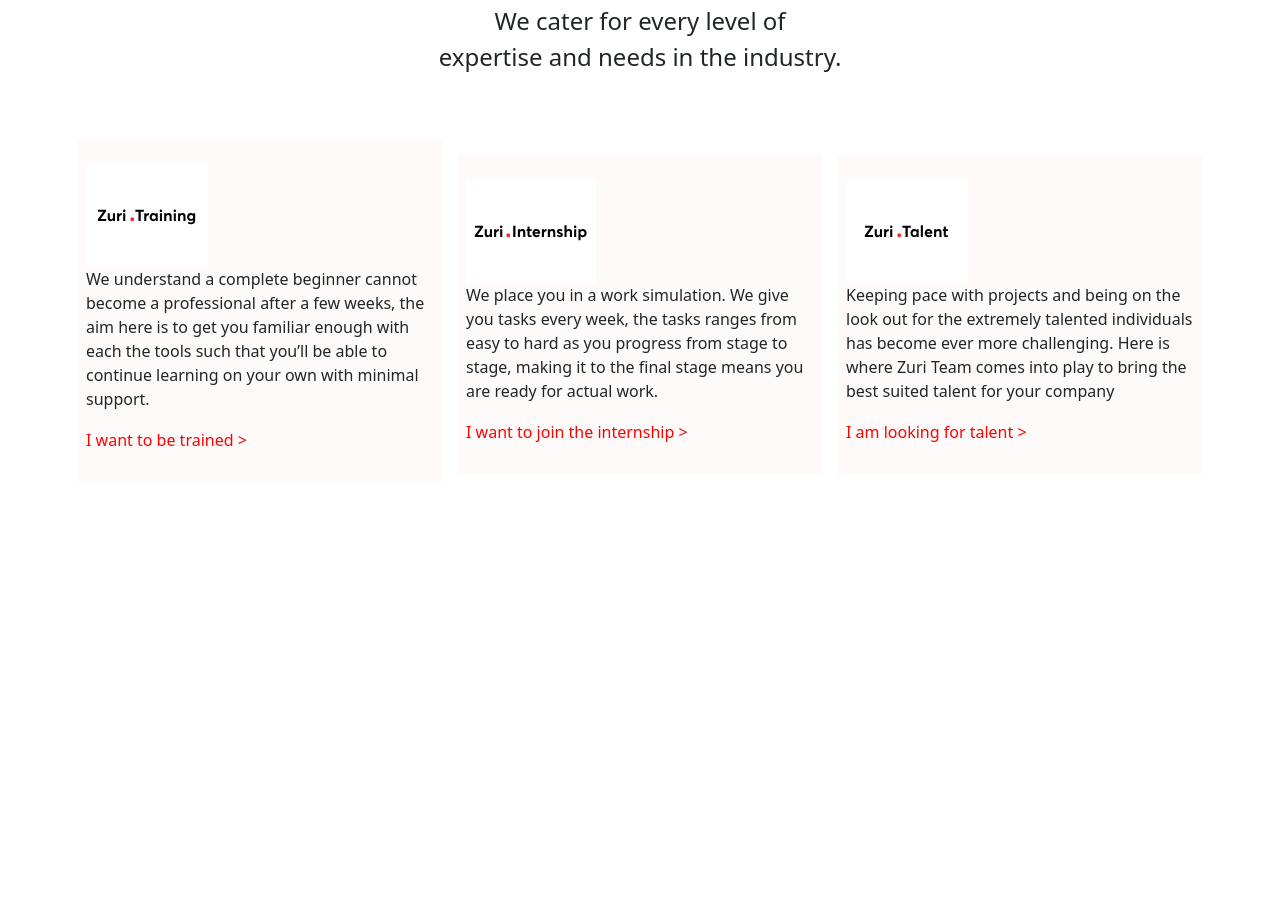
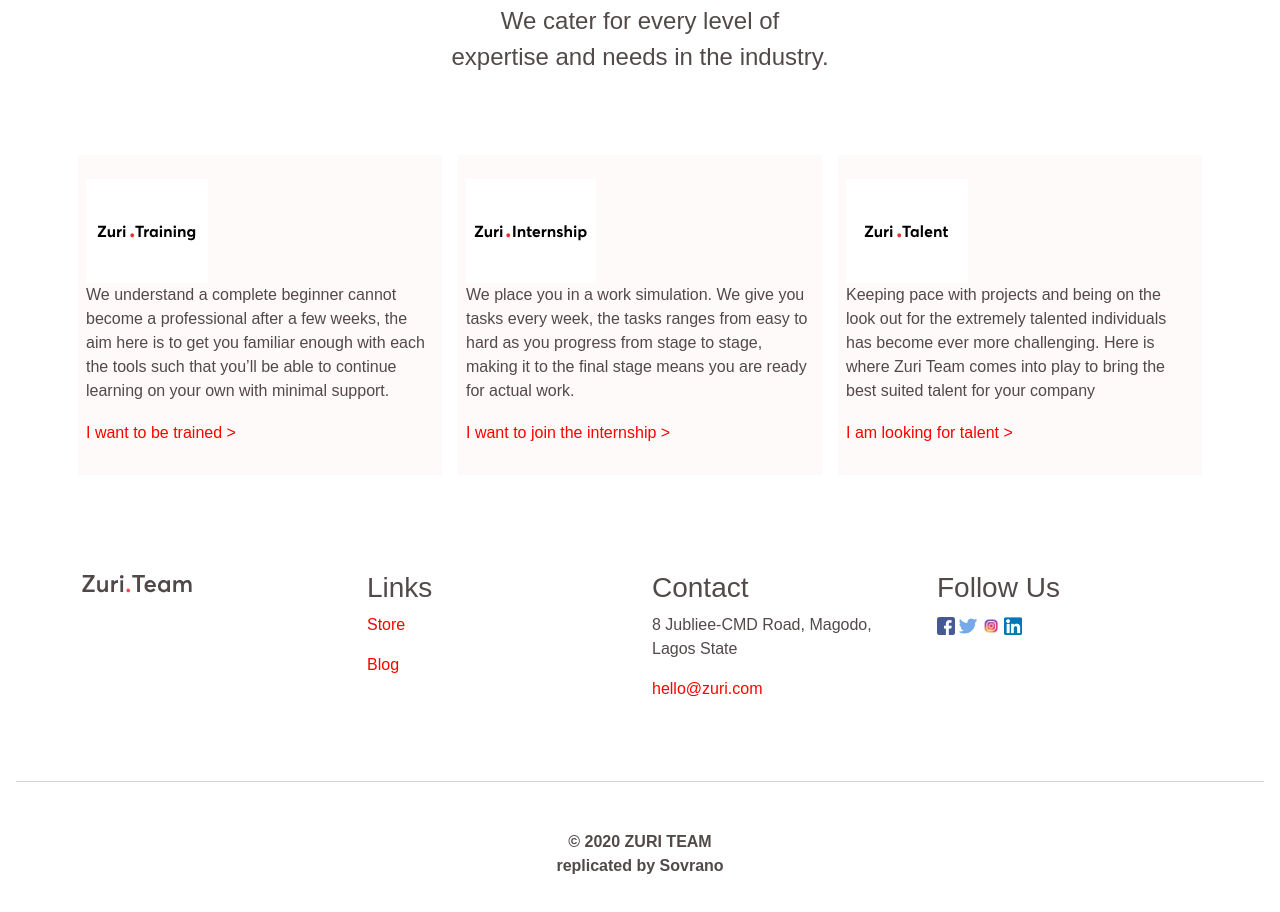
Before and after one commit to Sovrano28/Replication-of-Zuri-website, a plain HTML site: page zuri.html in a window 1280 px wide. Shown: the part 454-1366 px from the top of the page. Before the commit the page ends 937 px from the top, so only its background shows below. Drawn offline with Linux system fonts and the light colour scheme.

Commit message:
finishing the first page
finishing the first page of the Zuri website and proceeding to the next

```diff
--- a/style.css
+++ b/style.css
@@ -1,3 +1,8 @@
+body {
+    color: #524949;
+    font-family: Averta, sans-serif;
+}
+
 #hero-section {
     background-image: url(images/hero-bg.svg);
 }
@@ -65,3 +70,13 @@ a {
 #slogan {
     font-size: 24px;
 }
+
+.link-icons {
+    width: 18px;
+    height: 18px;
+}
+
+#copyright {
+    font-size: 16px;
+    font-weight: bold;
+}
--- a/zuri.html
+++ b/zuri.html
@@ -32,6 +32,7 @@
             </div>
         </div>
     </section>
+
     <section id="programs-section">
         <div class="col-12 text-center pt-5">
             <h5>BY Zuri Team</h5>
@@ -45,7 +46,7 @@
         </div>
         <div class="container pt-5">
             <div class="row">
-                <div class="col-md-4 px-2 programs">
+                <div class="col-md-4 px-2 pt-3 programs">
                     <div class="px-2 py-4 each-program">
                         <img src="images/zuri-training-img.svg" alt="" srcset="" class="">
                     <p>We understand a complete beginner cannot become a professional after a few weeks, the aim here is to get you familiar enough with each the tools such that you’ll be able to continue learning on your own with minimal support.</p>
@@ -79,6 +80,58 @@
             </div>
         </div>
     </section>
+
+    <footer class="mt-2 mt-md-5">
+        <div class="container">
+            <div class="row">
+                <!-- <div class="col-md-3"></div> -->
+                <div class="col-md-3 py-5">
+                    <img src="images/zuri-logo-full.svg" alt="" srcset="">
+                </div>
+                <div class="col-md-3 py-5">
+                    <h3>Links</h3>
+                    <a href="#"><p>Store</p></a>
+                    <a href="#"><p>Blog</p></a>
+                </div>
+                <div class="col-md-3 py-5">
+                    <h3>Contact</h3>
+                    <p>
+                        8 Jubliee-CMD Road, Magodo,
+                        <br>
+                        Lagos State
+                    </p>
+                    <p>
+                        <a href="mailto:hello@zuri.com">hello@zuri.com</a>
+                    </p>
+                </div>
+                <div class="col-md-3 py-5">
+                    <h3>Follow Us</h3>
+                    <a href="#" class="contact-links">
+                        <img src="images/fb.png" alt="" srcset="" class="link-icons">
+                    </a>
+                    <a href="#" class="contact-links">
+                        <img src="images/twitter.png" alt="" srcset="" class="link-icons">
+                    </a>
+                    <a href="#" class="contact-links">
+                        <img src="images/IG.png" alt="" srcset="" class="link-icons">
+                    </a>
+                    <a href="#" class="contact-links">
+                        <img src="images/in.png" alt="" srcset="" class="link-icons">
+                    </a>
+                </div>
+            </div>
+        </div>
+        <div class="m-3">
+            <hr>
+        </div>
+        <div class="col-12 text-center my-2 my-md-5" id="copyright">
+            <p> © 2020 ZURI TEAM
+                <br>
+                replicated by Sovrano
+            </p>
+        </div>
+    </footer>
+
 </body>
 <script src="bootstrap/script/bootstrap.bundle.min.js"></script>
 </html>
```
